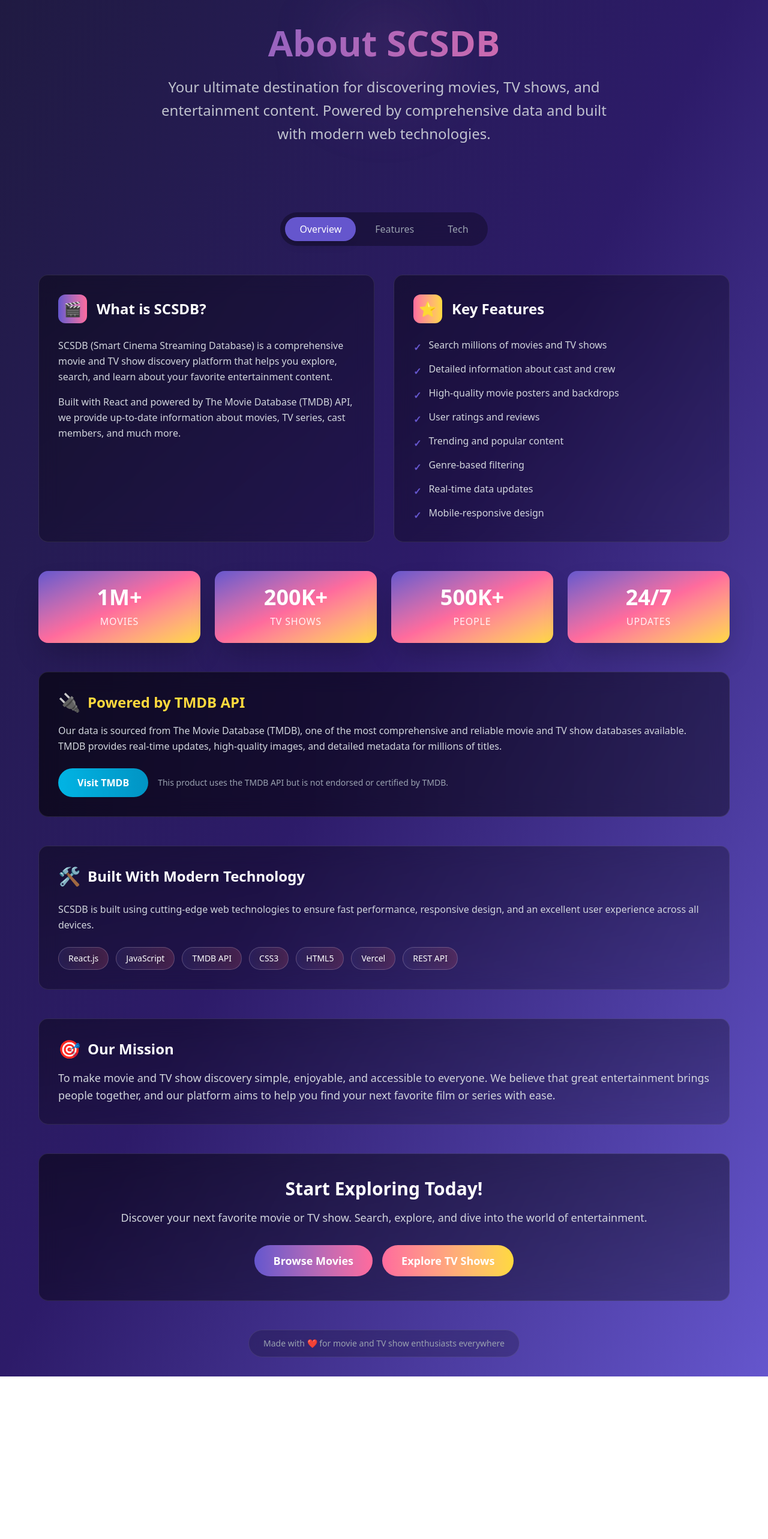
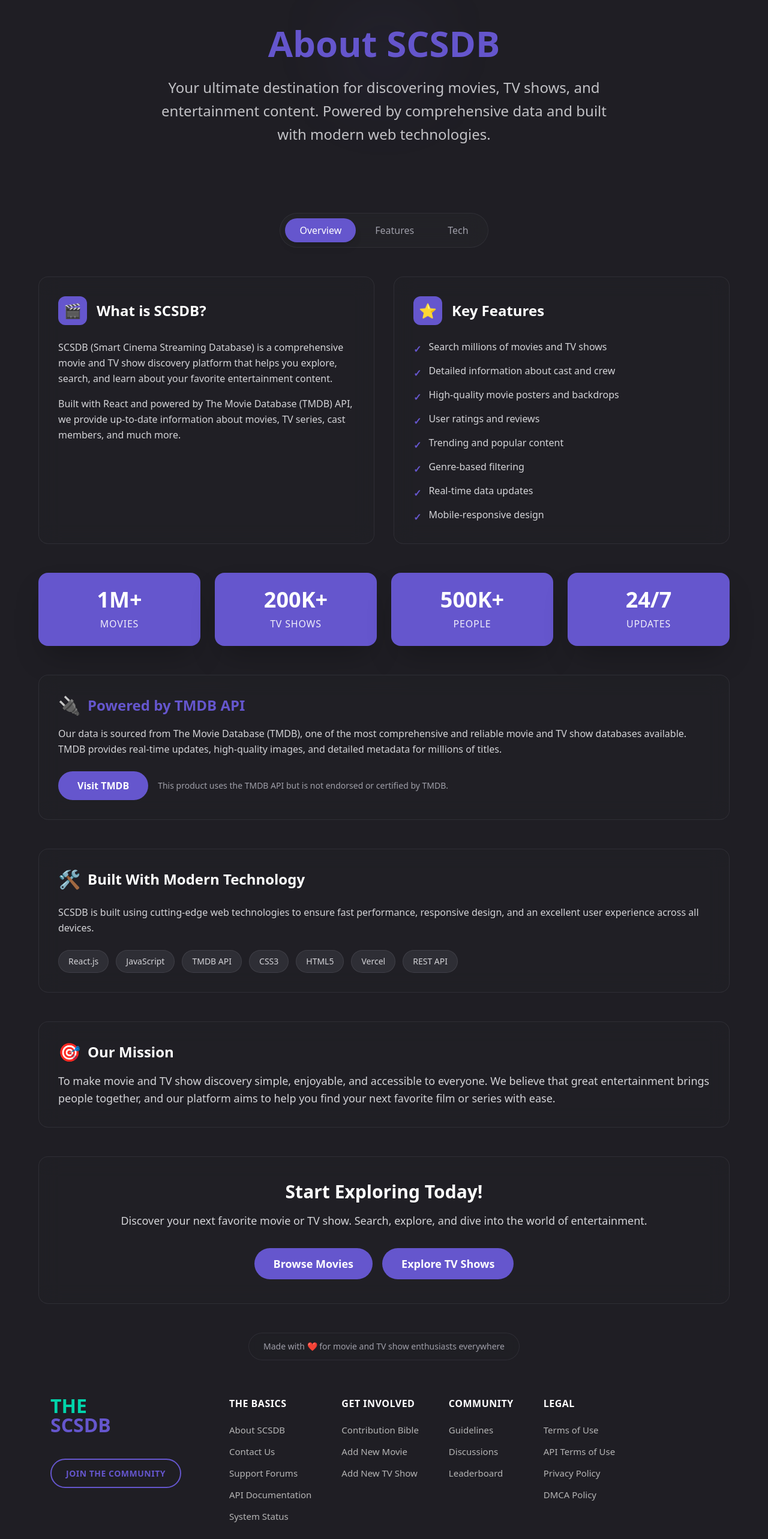
Before and after one commit to Keshav-Bhaiya/SCSDB, a React (Vite) app: page /about in a window 1280 px wide. Shown: the part 120-2686 px from the top of the page at 60% size. Before the commit the page ends 2415 px from the top, so only its background shows below. Built offline with nearby package versions, Linux system fonts and the light colour scheme.

Commit message:
new commit

```diff
--- a/src/components/About.jsx
+++ b/src/components/About.jsx
@@ -1,4 +1,5 @@
 import React, { useState, useEffect } from "react";
+import Footer from "./Footer";
 
 const About = () => {
   document.title = "SCSDB | About";
@@ -34,10 +35,10 @@
   }, []);
 
   return (
-    <div className="w-full min-h-screen bg-gradient-to-br from-[#1F1A40] via-[#2D1B69] to-[#6556CD]">
+    <div className="w-full min-h-screen bg-[#1F1E24]">
 
       {/* Header Section */}
-      <div className="w-full flex items-center justify-between px-[5%] py-4 bg-black/20 backdrop-blur-sm">
+      <div className="w-full flex items-center justify-between px-2 md:px-[5%] py-4 bg-[#1F1E24] border-b border-zinc-800/50">
         {/* <Link></Link> Uncomment when using with React Router */}
         <h1 className="text-2xl font-semibold text-zinc-400">
           <i
@@ -52,17 +53,17 @@
       </div>
 
       {/* Main Content */}
-      <div className="px-[5%] py-8">
+      <div className="px-2 md:px-[5%] py-8">
 
         {/* Hero Section */}
-        <div className="text-center py-16 text-white mb-12">
+        <div className="text-center py-16 mb-12">
           <div className="relative">
-            <h1 className="text-5xl md:text-6xl font-bold mb-6 bg-gradient-to-r from-[#6556CD] to-[#FF6B9D] bg-clip-text text-transparent">
+            <h1 className="text-5xl md:text-6xl font-bold mb-6 text-[#6556CD]">
               About SCSDB
             </h1>
-            <div className="absolute -top-4 left-1/2 transform -translate-x-1/2 w-32 h-32 bg-gradient-to-r from-[#6556CD]/20 to-[#FF6B9D]/20 rounded-full blur-3xl"></div>
+            <div className="absolute -top-4 left-1/2 transform -translate-x-1/2 w-32 h-32 bg-[#6556CD]/10 rounded-full blur-3xl"></div>
           </div>
-          <p className="text-xl md:text-2xl opacity-90 max-w-3xl mx-auto leading-relaxed text-gray-300">
+          <p className="text-xl md:text-2xl opacity-90 max-w-3xl mx-auto leading-relaxed text-zinc-300">
             Your ultimate destination for discovering movies, TV shows, and entertainment content.
             Powered by comprehensive data and built with modern web technologies.
           </p>
@@ -70,7 +71,7 @@
 
         {/* Navigation Tabs */}
         <div className="flex justify-center mb-12">
-          <div className="bg-black/30 backdrop-blur-lg rounded-full p-2 flex gap-2">
+          <div className="bg-zinc-800/50 backdrop-blur-lg rounded-full p-2 flex gap-2 border border-zinc-700/50">
             {['overview', 'features', 'tech'].map((section) => (
               <button
                 key={section}
@@ -78,7 +79,7 @@
                 className={`px-6 py-2 rounded-full font-medium transition-all duration-300 capitalize ${
                   activeSection === section
                     ? 'bg-[#6556CD] text-white shadow-lg'
-                    : 'text-gray-400 hover:text-white hover:bg-white/10'
+                    : 'text-zinc-400 hover:text-white hover:bg-zinc-700/50'
                 }`}
               >
                 {section}
@@ -91,27 +92,27 @@
         <div className="grid lg:grid-cols-2 gap-8 mb-12">
 
           {/* What is SCSDB */}
-          <div className="bg-gradient-to-br from-black/40 to-black/20 backdrop-blur-lg rounded-2xl p-8 border border-white/10 hover:border-[#6556CD]/50 transition-all duration-500 hover:transform hover:-translate-y-2">
+          <div className="bg-zinc-800/30 backdrop-blur-lg rounded-2xl p-8 border border-zinc-700/50 hover:border-[#6556CD]/50 transition-all duration-500 hover:transform hover:-translate-y-2">
             <div className="flex items-center mb-6">
-              <div className="w-12 h-12 bg-gradient-to-r from-[#6556CD] to-[#FF6B9D] rounded-xl flex items-center justify-center text-white text-2xl mr-4">
+              <div className="w-12 h-12 bg-[#6556CD] rounded-xl flex items-center justify-center text-white text-2xl mr-4">
                 🎬
               </div>
               <h2 className="text-2xl font-bold text-white">What is SCSDB?</h2>
             </div>
-            <p className="text-gray-300 mb-4 leading-relaxed">
+            <p className="text-zinc-300 mb-4 leading-relaxed">
               SCSDB (Smart Cinema Streaming Database) is a comprehensive movie and TV show discovery platform
               that helps you explore, search, and learn about your favorite entertainment content.
             </p>
-            <p className="text-gray-300 leading-relaxed">
+            <p className="text-zinc-300 leading-relaxed">
               Built with React and powered by The Movie Database (TMDB) API, we provide up-to-date
               information about movies, TV series, cast members, and much more.
             </p>
           </div>
 
           {/* Features */}
-          <div className="bg-gradient-to-br from-black/40 to-black/20 backdrop-blur-lg rounded-2xl p-8 border border-white/10 hover:border-[#FF6B9D]/50 transition-all duration-500 hover:transform hover:-translate-y-2">
+          <div className="bg-zinc-800/30 backdrop-blur-lg rounded-2xl p-8 border border-zinc-700/50 hover:border-[#6556CD]/50 transition-all duration-500 hover:transform hover:-translate-y-2">
             <div className="flex items-center mb-6">
-              <div className="w-12 h-12 bg-gradient-to-r from-[#FF6B9D] to-[#FFD93D] rounded-xl flex items-center justify-center text-white text-2xl mr-4">
+              <div className="w-12 h-12 bg-[#6556CD] rounded-xl flex items-center justify-center text-white text-2xl mr-4">
                 ⭐
               </div>
               <h2 className="text-2xl font-bold text-white">Key Features</h2>
@@ -119,8 +120,8 @@
             <ul className="space-y-3">
               {features.map((feature, index) => (
                 <li key={index} className="flex items-start group">
-                  <span className="text-[#6556CD] font-bold mr-3 mt-1 group-hover:text-[#FF6B9D] transition-colors duration-300">✓</span>
-                  <span className="text-gray-300 group-hover:text-white transition-colors duration-300">{feature}</span>
+                  <span className="text-[#6556CD] font-bold mr-3 mt-1 group-hover:text-[#6556CD]/80 transition-colors duration-300">✓</span>
+                  <span className="text-zinc-300 group-hover:text-white transition-colors duration-300">{feature}</span>
                 </li>
               ))}
             </ul>
@@ -132,7 +133,7 @@
           {stats.map((stat, index) => (
             <div
               key={index}
-              className="bg-gradient-to-br from-[#6556CD] via-[#FF6B9D] to-[#FFD93D] text-white rounded-2xl p-6 text-center shadow-2xl hover:shadow-[#6556CD]/25 transition-all duration-500 hover:scale-105 group"
+              className="bg-[#6556CD] text-white rounded-2xl p-6 text-center shadow-2xl hover:shadow-[#6556CD]/25 transition-all duration-500 hover:scale-105 group border border-[#6556CD]/20"
             >
               <div className="text-3xl md:text-4xl font-bold mb-2 group-hover:scale-110 transition-transform duration-300">
                 {stat.number}
@@ -145,12 +146,12 @@
         </div>
 
         {/* API Information */}
-        <div className="bg-gradient-to-r from-black/60 to-black/40 backdrop-blur-lg text-white rounded-2xl p-8 mb-12 border border-white/10 hover:border-blue-500/50 transition-all duration-500">
-          <h3 className="text-2xl font-bold text-[#FFD93D] mb-4 flex items-center">
+        <div className="bg-zinc-800/30 backdrop-blur-lg text-white rounded-2xl p-8 mb-12 border border-zinc-700/50 hover:border-[#6556CD]/50 transition-all duration-500">
+          <h3 className="text-2xl font-bold text-[#6556CD] mb-4 flex items-center">
             <span className="mr-3 text-3xl">🔌</span>
             Powered by TMDB API
           </h3>
-          <p className="text-gray-300 mb-6 leading-relaxed">
+          <p className="text-zinc-300 mb-6 leading-relaxed">
             Our data is sourced from The Movie Database (TMDB), one of the most comprehensive
             and reliable movie and TV show databases available. TMDB provides real-time updates,
             high-quality images, and detailed metadata for millions of titles.
@@ -160,23 +161,23 @@
               href="https://www.themoviedb.org/"
               target="_blank"
               rel="noopener noreferrer"
-              className="bg-gradient-to-r from-[#01b4e4] to-[#0194c4] hover:from-[#0194c4] hover:to-[#01b4e4] text-white px-8 py-3 rounded-full font-semibold transition-all duration-300 hover:scale-105 hover:shadow-lg"
+              className="bg-[#6556CD] hover:bg-[#6556CD]/80 text-white px-8 py-3 rounded-full font-semibold transition-all duration-300 hover:scale-105 hover:shadow-lg"
             >
               Visit TMDB
             </a>
-            <span className="text-gray-400 text-sm">
+            <span className="text-zinc-400 text-sm">
               This product uses the TMDB API but is not endorsed or certified by TMDB.
             </span>
           </div>
         </div>
 
         {/* Technology Stack */}
-        <div className="bg-gradient-to-br from-black/40 to-black/20 backdrop-blur-lg rounded-2xl p-8 mb-12 border border-white/10 hover:border-green-500/50 transition-all duration-500">
+        <div className="bg-zinc-800/30 backdrop-blur-lg rounded-2xl p-8 mb-12 border border-zinc-700/50 hover:border-[#6556CD]/50 transition-all duration-500">
           <h3 className="text-2xl font-bold text-white mb-6 flex items-center">
             <span className="mr-3 text-3xl">🛠️</span>
             Built With Modern Technology
           </h3>
-          <p className="text-gray-300 mb-6 leading-relaxed">
+          <p className="text-zinc-300 mb-6 leading-relaxed">
             SCSDB is built using cutting-edge web technologies to ensure fast performance,
             responsive design, and an excellent user experience across all devices.
           </p>
@@ -184,7 +185,7 @@
             {techStack.map((tech, index) => (
               <span
                 key={index}
-                className="bg-gradient-to-r from-[#6556CD]/20 to-[#FF6B9D]/20 backdrop-blur-sm text-white px-4 py-2 rounded-full text-sm font-medium border border-white/20 hover:border-[#6556CD]/50 hover:bg-[#6556CD]/30 transition-all duration-300 hover:scale-105"
+                className="bg-zinc-700/50 text-zinc-300 px-4 py-2 rounded-full text-sm font-medium border border-zinc-600/50 hover:border-[#6556CD]/50 hover:bg-[#6556CD]/20 hover:text-white transition-all duration-300 hover:scale-105"
               >
                 {tech}
               </span>
@@ -193,12 +194,12 @@
         </div>
 
         {/* Mission Statement */}
-        <div className="bg-gradient-to-br from-black/40 to-black/20 backdrop-blur-lg rounded-2xl p-8 mb-12 border border-white/10 hover:border-purple-500/50 transition-all duration-500">
+        <div className="bg-zinc-800/30 backdrop-blur-lg rounded-2xl p-8 mb-12 border border-zinc-700/50 hover:border-[#6556CD]/50 transition-all duration-500">
           <h3 className="text-2xl font-bold text-white mb-4 flex items-center">
             <span className="mr-3 text-3xl">🎯</span>
             Our Mission
           </h3>
-          <p className="text-gray-300 text-lg leading-relaxed">
+          <p className="text-zinc-300 text-lg leading-relaxed">
             To make movie and TV show discovery simple, enjoyable, and accessible to everyone.
             We believe that great entertainment brings people together, and our platform aims to
             help you find your next favorite film or series with ease.
@@ -206,21 +207,21 @@
         </div>
 
         {/* Call to Action */}
-        <div className="text-center bg-gradient-to-br from-black/50 to-black/30 backdrop-blur-lg rounded-2xl p-10 border border-white/10 hover:border-[#6556CD]/50 transition-all duration-500">
+        <div className="text-center bg-zinc-800/30 backdrop-blur-lg rounded-2xl p-10 border border-zinc-700/50 hover:border-[#6556CD]/50 transition-all duration-500">
           <h3 className="text-3xl font-bold text-white mb-4">Start Exploring Today!</h3>
-          <p className="text-gray-300 mb-8 text-lg">
+          <p className="text-zinc-300 mb-8 text-lg">
             Discover your next favorite movie or TV show. Search, explore, and dive into the world of entertainment.
           </p>
           <div className="flex flex-wrap justify-center gap-4">
             <button
               onClick={() => console.log('Navigate to movies')} // Replace with navigate('/movie') when using React Router
-              className="bg-gradient-to-r from-[#6556CD] to-[#FF6B9D] hover:from-[#FF6B9D] hover:to-[#6556CD] text-white px-8 py-3 rounded-full font-semibold text-lg transition-all duration-300 transform hover:-translate-y-1 hover:shadow-2xl hover:shadow-[#6556CD]/50"
+              className="bg-[#6556CD] hover:bg-[#6556CD]/80 text-white px-8 py-3 rounded-full font-semibold text-lg transition-all duration-300 transform hover:-translate-y-1 hover:shadow-2xl hover:shadow-[#6556CD]/50"
             >
               Browse Movies
             </button>
             <button
               onClick={() => console.log('Navigate to TV shows')} // Replace with navigate('/tv') when using React Router
-              className="bg-gradient-to-r from-[#FF6B9D] to-[#FFD93D] hover:from-[#FFD93D] hover:to-[#FF6B9D] text-white px-8 py-3 rounded-full font-semibold text-lg transition-all duration-300 transform hover:-translate-y-1 hover:shadow-2xl hover:shadow-[#FF6B9D]/50"
+              className="bg-[#6556CD] hover:bg-[#6556CD]/80 text-white px-8 py-3 rounded-full font-semibold text-lg transition-all duration-300 transform hover:-translate-y-1 hover:shadow-2xl hover:shadow-[#6556CD]/50"
             >
               Explore TV Shows
             </button>
@@ -229,10 +230,11 @@
 
         {/* Footer Note */}
         <div className="text-center mt-12">
-          <p className="text-gray-400 text-sm bg-black/20 backdrop-blur-sm rounded-full px-6 py-3 inline-block border border-white/10">
+          <p className="text-zinc-400 text-sm bg-zinc-800/20 backdrop-blur-sm rounded-full px-6 py-3 inline-block border border-zinc-700/50">
             Made with <span className="text-red-500 animate-pulse">❤️</span> for movie and TV show enthusiasts everywhere
           </p>
         </div>
+            <Footer/>
       </div>
     </div>
   );
--- a/src/components/ContactUs.jsx
+++ b/src/components/ContactUs.jsx
@@ -1,6 +1,7 @@
 import React, { useState } from "react";
 import { Link, useNavigate } from "react-router-dom";
 import Topnav from "./partials/Topnav";
+import Footer from "./Footer";
 
 const ContactUs = () => {
   document.title = "SCSDB | Contact Us";
@@ -266,6 +267,7 @@
             This product uses the TMDB API but is not endorsed or certified by TMDB.
           </p>
         </div>
+        <Footer/>
       </div>
     </div>
   );
--- /dev/null
+++ b/src/components/Footer.jsx
@@ -0,0 +1,237 @@
+import React from 'react';
+
+const Footer = () => {
+  return (
+    <footer className="footer">
+      <div className="footer-container">
+        {/* Logo and Join Button Section */}
+        <div className="footer-brand">
+          <div className="footer-logo">
+            <h2 className="logo-text">
+              THE
+              <br />
+              <span className="logo-highlight">SCSDB</span>
+            </h2>
+          </div>
+          <button className="join-button">
+            JOIN THE COMMUNITY
+          </button>
+        </div>
+
+        {/* Footer Links Section */}
+        <div className="footer-links">
+          {/* The Basics Column */}
+          <div className="footer-column">
+            <h3 className="footer-heading">THE BASICS</h3>
+            <ul className="footer-list">
+              <li><a href="/about">About SCSDB</a></li>
+              <li><a href="/contactus">Contact Us</a></li>
+              <li><a href="/support">Support Forums</a></li>
+              <li><a href="/api">API Documentation</a></li>
+              <li><a href="/status">System Status</a></li>
+            </ul>
+          </div>
+
+          {/* Get Involved Column */}
+          <div className="footer-column">
+            <h3 className="footer-heading">GET INVOLVED</h3>
+            <ul className="footer-list">
+              <li><a href="/contribute">Contribution Bible</a></li>
+              <li><a href="/add-movie">Add New Movie</a></li>
+              <li><a href="/add-show">Add New TV Show</a></li>
+            </ul>
+          </div>
+
+          {/* Community Column */}
+          <div className="footer-column">
+            <h3 className="footer-heading">COMMUNITY</h3>
+            <ul className="footer-list">
+              <li><a href="/guidelines">Guidelines</a></li>
+              <li><a href="/discussions">Discussions</a></li>
+              <li><a href="/leaderboard">Leaderboard</a></li>
+            </ul>
+          </div>
+
+          {/* Legal Column */}
+          <div className="footer-column">
+            <h3 className="footer-heading">LEGAL</h3>
+            <ul className="footer-list">
+              <li><a href="/terms">Terms of Use</a></li>
+              <li><a href="/api-terms">API Terms of Use</a></li>
+              <li><a href="/privacy">Privacy Policy</a></li>
+              <li><a href="/dmca">DMCA Policy</a></li>
+            </ul>
+          </div>
+        </div>
+      </div>
+
+      {/* Footer Bottom */}
+
+
+      <style jsx>{`
+        .footer {
+          background-color: #1F1E24;
+          color: white;
+          padding: 60px 0 20px;
+          margin-top: auto;
+        }
+
+        .footer-container {
+          max-width: 1200px;
+          margin: 0 auto;
+          padding: 0 20px;
+          display: flex;
+          gap: 80px;
+          align-items: flex-start;
+        }
+
+        .footer-brand {
+          display: flex;
+          flex-direction: column;
+          align-items: flex-start;
+          gap: 30px;
+          min-width: 200px;
+        }
+
+        .footer-logo {
+          margin-bottom: 10px;
+        }
+
+        .logo-text {
+          font-size: 32px;
+          font-weight: bold;
+          line-height: 1;
+          margin: 0;
+          color: #00d4aa;
+        }
+
+        .logo-highlight {
+          color: #6556CD;
+        }
+
+        .join-button {
+          background-color: transparent;
+          border: 2px solid #6556CD;
+          color: #6556CD;
+          padding: 12px 24px;
+          border-radius: 25px;
+          font-weight: bold;
+          font-size: 14px;
+          cursor: pointer;
+          transition: all 0.3s ease;
+          text-transform: uppercase;
+          letter-spacing: 0.5px;
+        }
+
+        .join-button:hover {
+          background-color: #6556CD;
+          color: white;
+          transform: translateY(-2px);
+        }
+
+        .footer-links {
+          display: flex;
+          gap: 50px;
+          flex: 1;
+        }
+
+        .footer-column {
+          display: flex;
+          flex-direction: column;
+          gap: 20px;
+        }
+
+        .footer-heading {
+          font-size: 16px;
+          font-weight: bold;
+          margin: 0;
+          color: white;
+          text-transform: uppercase;
+          letter-spacing: 0.5px;
+        }
+
+        .footer-list {
+          list-style: none;
+          padding: 0;
+          margin: 0;
+          display: flex;
+          flex-direction: column;
+          gap: 12px;
+        }
+
+        .footer-list li a {
+          color: #b5b5b5;
+          text-decoration: none;
+          font-size: 15px;
+          transition: color 0.3s ease;
+          line-height: 1.4;
+        }
+
+        .footer-list li a:hover {
+          color: #6556CD;
+        }
+
+        .footer-bottom {
+          border-top: 1px solid #333;
+          margin-top: 40px;
+          padding-top: 20px;
+          text-align: center;
+        }
+
+        .footer-bottom p {
+          margin: 0;
+          color: #888;
+          font-size: 14px;
+        }
+
+        /* Responsive Design */
+        @media (max-width: 768px) {
+          .footer-container {
+            flex-direction: column;
+            gap: 40px;
+            text-align: center;
+          }
+
+          .footer-brand {
+            align-items: center;
+          }
+
+          .footer-links {
+            flex-direction: column;
+            gap: 30px;
+            width: 100%;
+          }
+
+          .footer-column {
+            align-items: center;
+          }
+
+          .logo-text {
+            font-size: 28px;
+          }
+        }
+
+        @media (max-width: 480px) {
+          .footer {
+            padding: 40px 0 20px;
+          }
+
+          .footer-container {
+            padding: 0 15px;
+          }
+
+          .footer-links {
+            gap: 25px;
+          }
+
+          .join-button {
+            padding: 10px 20px;
+            font-size: 12px;
+          }
+        }
+      `}</style>
+    </footer>
+  );
+};
+
+export default Footer;
--- a/src/components/partials/Sidenav.jsx
+++ b/src/components/partials/Sidenav.jsx
@@ -31,11 +31,11 @@
       {/* Hamburger button for mobile - Fixed positioning and z-index */}
       {showHamburger && (
         <button
-          className="md:hidden fixed top-2 left-3 z-[60] p-2 bg-[#1F1E24] rounded-lg text-white focus:outline-none shadow-lg border border-zinc-600"
+          className="md:hidden absolute top-2.5 left-3 z-[60] p-2 bg-[#1F1E24] rounded-lg text-white focus:outline-none shadow-lg border border-zinc-600"
           onClick={() => setOpen(!open)}
           aria-label="Toggle menu"
         >
-          <RxHamburgerMenu size={28} />
+          <RxHamburgerMenu size={25} />
         </button>
       )}
 
```
Also changed, not shown: src/components/Home.jsx (+6 -2 lines).
